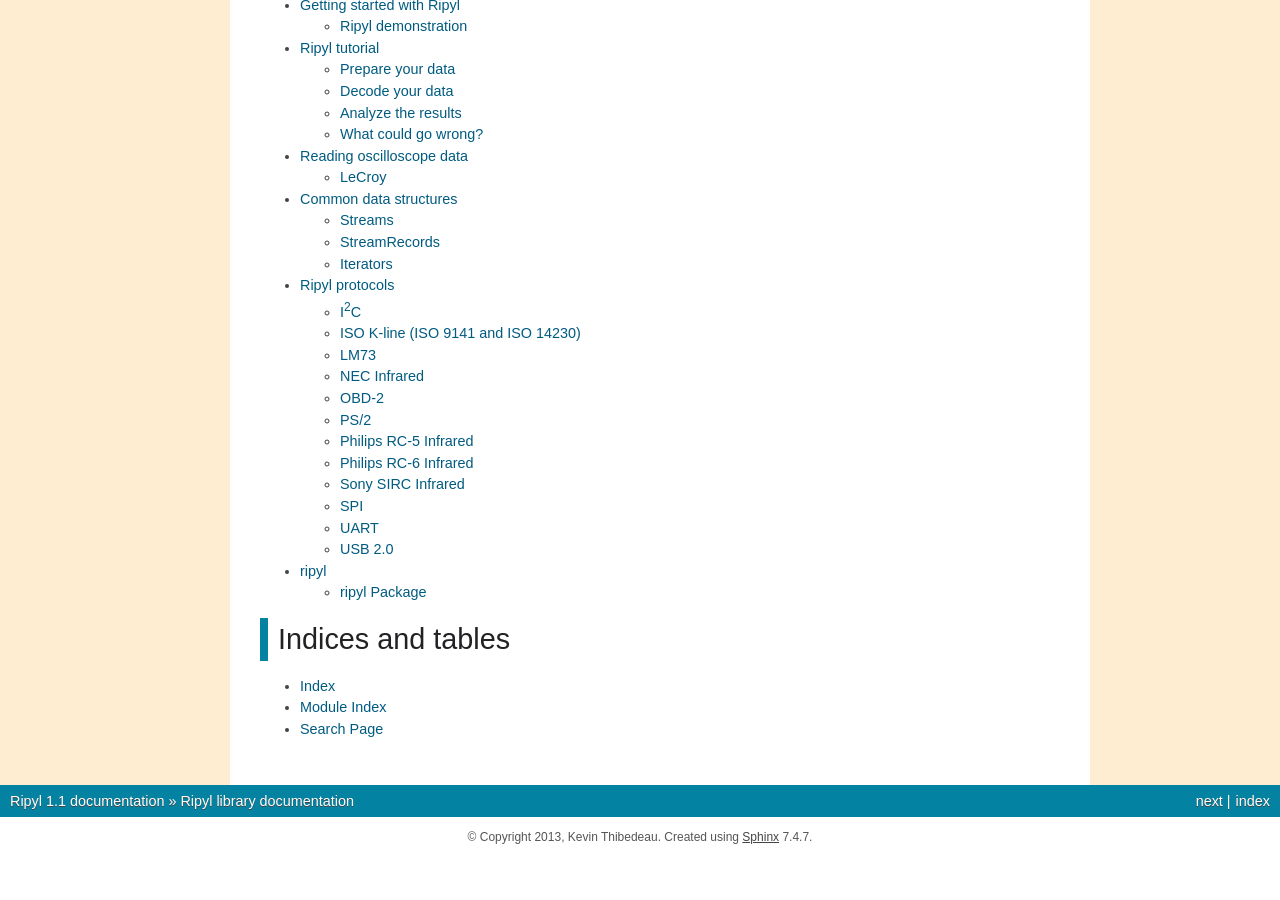
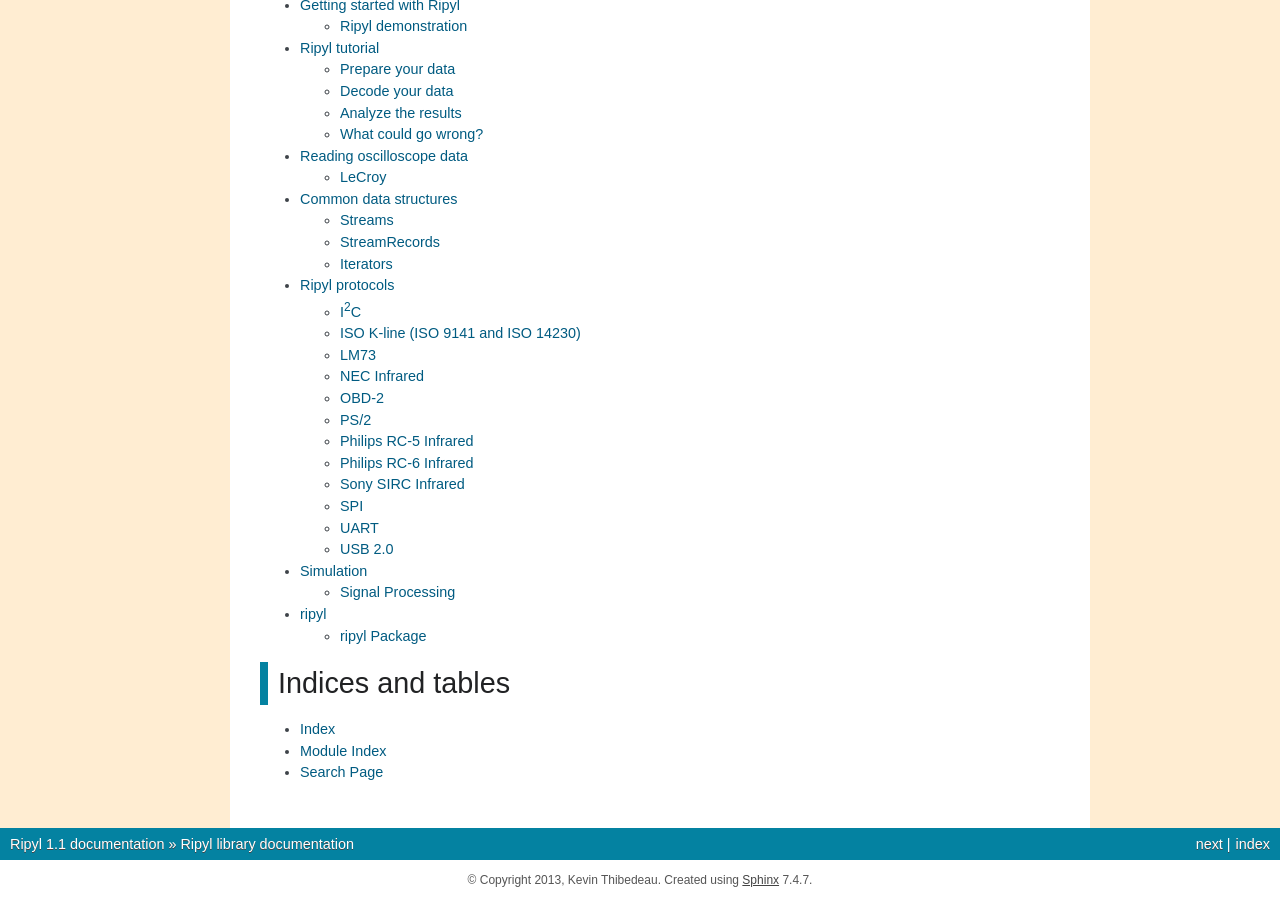
Before and after one commit to kevinpt/ripyl, a Sphinx documentation site: the page built from doc/index.rst, in a window 1280 px wide and 900 px high, scrolled down 1178 px. Built offline with Sphinx 7.4.7, drawn with Linux system fonts in a browser that asks for light colours; before the commit the page ends 2035 px from its top, so only the background shows below that; part of the change alters nothing that is shown.

```diff
--- a/doc/index.rst
+++ b/doc/index.rst
@@ -52,6 +52,7 @@ Contents
    rst/reading_data
    rst/data_structures
    rst/protocols
+   rst/simulation
    apidoc/modules
 
 
--- /dev/null
+++ b/doc/rst/simulation.rst
@@ -0,0 +1,172 @@
+==========
+Simulation
+==========
+
+In addition to decoding protocols, Ripyl provides functions for simulating realistic waveforms. All of the protocols come with a synthesis function that generates edge streams. Such streams can be fed into the corresponding decoder to retrieve the original data. These edge streams can be further enhanced by converting them to sample streams and applying transformations that replicate real world behavior such as noise and band-limited edges. This capability is used in Ripyl's own test suite to generate arbitrary randomized test data for validating the decoders.
+
+The synthesis functions are named with the convention `<protocol>_synth()`.
+
+Signal Processing
+-----------------
+
+The :mod:`.sigproc` module provides a number of functions for transforming sampled data. The following examples process a set of samples created from a short edge stream describing a pulse:
+
+.. code-block:: python
+
+    import ripyl
+    import ripyl.sigproc as sigp
+
+    pulse_edges = [(0.0, 0), (1.0, 1), (3.0, 0), (4.0, 0)]
+
+    sample_rate = 100.0 # Sample at 100Hz
+    sample_period = 1.0 / sample_rate
+
+    pulse_samples = list(sigp.edges_to_sample_stream(iter(pulse_edges), sample_period))
+    # NOTE: pulse_samples is a list of SampleChunk objects rather than raw samples
+
+.. image:: ../image/sigp_pulse.png
+    :scale: 60%
+
+
+Amplify
+~~~~~~~
+
+The :func:`~.amplify` function is used to apply a gain and offset to a waveform.
+
+.. code-block:: python
+
+    proc_samples = sigp.amplify(iter(pulse_samples), gain=0.5, offset=1.1)
+
+.. image:: ../image/sigp_amplify.png
+    :scale: 60%
+
+Invert
+~~~~~~
+
+The :func:`~.invert` function is used to invert the polarity of a waveform. It is the equivalent of ``amplify(..., gain=-1.0)``
+
+.. code-block:: python
+
+    proc_samples = sigp.invert(iter(pulse_samples))
+
+.. image:: ../image/sigp_invert.png
+    :scale: 60%
+
+Dropout
+~~~~~~~
+
+The :func:`~.dropout` function is used to simulate the corruption of a waveform by forcing samples to a fixed level for a span of time. This provides a convenient way to inject errors into a sample stream for testing a decoder's error handling.
+
+.. code-block:: python
+
+    # Force samples to the default 0.0V.
+    proc_samples = sigp.dropout(iter(pulse_samples), start_time=1.5, end_time=1.8)
+
+.. image:: ../image/sigp_dropout.png
+    :scale: 60%
+
+Noisify
+~~~~~~~
+
+The :func:`~.noisify` function adds arbitrary levels of gaussian noise to a waveform. It takes an SNR level in the form of a positive valued number. This value is only accurate if the input samples are normalized to the range 0.0 to 1.0. Any amplification should be applied after `noisify()` for the SNR to be correct. An SNR over 80 will bypass the noise generation process and just pass the original samples through.
+
+.. code-block:: python
+
+    proc_samples = sigp.noisify(iter(pulse_samples), snr_db=20.0)
+
+.. image:: ../image/sigp_noisify.png
+    :scale: 60%
+
+Quantize
+~~~~~~~~
+
+The :func:`~.quantize` function simulates the effect of ADC sample quantization by restricting samples to discrete levels. It is best visualized when used in conjunction with `noisify()`. The `full_scale` parameter specifies the voltage range of the ADC. Along with the specified number of ADC bits (default is 8) the discrete levels are separated by :math:`\text{full_scale} / 2^{bits}` volts. The output will not be clipped if the input levels extend beyond the range of `full_scale`. When this happens the effective number of bits is greater than what is specified with the `bits` parameter.
+
+.. code-block:: python
+
+    # The input pulse spans 0.0V to 1.0V (before noise). A 30V range means that an 8-bit ADC
+    # will quantize to 30.0 / 2**8 = 117mV steps.
+    proc_samples = sigp.quantize(sigp.noisify(iter(pulse_samples), snr_db=20.0), full_scale=30.0)
+
+.. image:: ../image/sigp_quantize.png
+    :scale: 60%
+
+Filter waveform
+~~~~~~~~~~~~~~~
+
+The :func:`~.filter_waveform` function performs a low-pass FFT on a sample stream. The filter parameters are specified with a `sample_rate` and a `rise_time` parameter that sets the approximate edge rate for the rising and falling edges. A Kaiser window function is used to generate filter coefficients. The :func:`~.min_rise_time` helper function provides the minimum rise time value for a given sample rate for a system with gaussian response (:math:`\text{rise_time} \approx 0.35 / BW`).
+
+.. code-block:: python
+
+    rt = sigp.min_rise_time(sample_rate) * 20.0
+    proc_samples = sigp.filter_waveform(iter(pulse_samples), sample_rate=sample_rate, rise_time=rt)
+
+
+.. image:: ../image/sigp_filter_wave.png
+    :scale: 60%
+
+Capacify
+~~~~~~~~
+
+The :func:`~.sigproc.capacify` function simulates a first-order RC filter applied to a sample stream. The result is rising and falling edges that exhibit exponential decay. This function iteratively computes the capacitor voltage to simulate the filter output for each sample. The default number of iterations is 80. If the iterations is set too low the output can exhibit erroneous artifacts due to numeric instabilities. This is dependent on the input waveform sample values, the sample period, and the time constant. There is a native Python implementation and a Cython implementation of this function. The native implementation is prohibitively slow if more than about 5 iterations is performed. If Cython is unavailable it is important to be careful when the iterations are reduced.
+
+
+We establish an initial capacitor voltage and charge from the first sample :math:`v_c = v_{sample}(0); q_0 = v_c * c`. For each iteration of the simulation we increment time such that :math:`dt = \text{sample_period} / \text{iterations}`:
+
+.. math::
+
+    dv = v_{sample} - v_c && \text{(voltage across resistor)}
+
+    i = dv / r  && \text{(current through r and c)}
+
+    i = dq / dt \Longrightarrow dq = i * dt
+
+    q' = q + dq
+
+    v_c' = q' / c
+
+
+.. code-block:: python
+
+    tau = 0.25
+    r = 1.0
+    c = tau / r  # Still 0.25 in this case with 1.0 Ohm of resistance
+
+    proc_samples = sigp.capacify(iter(pulse_samples), capacitance=c, resistance=r)
+
+.. image:: ../image/sigp_capacify.png
+    :scale: 60%
+
+synth_wave
+~~~~~~~~~~
+
+The :func:`~.synth_wave` function is a wrapper around :func:`~.edges_to_sample_stream`, :func:`~.capacify`, and :func:`~.filter_waveform`. It provides an easy way to directly convert an edge stream into a realistic sampled waveform with band-limited edges. The `capacify()` parameters are specified indirectly using the `tau_factor` parameter. This establishes the magnitude time constant `tau` in relation to the rise time. The `capacify()` operation is bypassed if the `tau_factor` is below 0.01
+
+.. code-block:: python
+
+    rt = sigp.min_rise_time(sample_rate) * 20.0
+    proc_samples = sigp.synth_wave(iter(pulse_edges), sample_rate=sample_rate, \
+        rise_time=rt, tau_factor=1.0)
+
+.. image:: ../image/sigp_synth_wave.png
+    :scale: 60%
+
+Combining operations
+~~~~~~~~~~~~~~~~~~~~
+
+The signal processing operations can be combined together in sequence to perform more complex processing of sampled waveforms.
+
+.. code-block:: python
+
+    rt = sigp.min_rise_time(sample_rate) * 10.0
+    tau = rt * 1.5
+    r = 1.0
+    c = tau / r
+
+    proc_samples = sigp.dropout(iter(pulse_samples), start_time=1.5, end_time=1.7)
+    proc_samples = sigp.filter_waveform(sigp.capacify(proc_samples, c, r), sample_rate=sample_rate, rise_time=rt)
+    proc_samples = sigp.quantize(sigp.noisify(proc_samples, snr_db=20.0), full_scale=20.0)
+    proc_samples = sigp.amplify(proc_samples, gain=5.0)
+
+.. image:: ../image/sigp_combi.png
+    :scale: 60%
--- a/doc/rst/tutorial.rst
+++ b/doc/rst/tutorial.rst
@@ -122,7 +122,7 @@ The decoded data is always stored in the ``data`` attribute of the StreamRecord
 
 There may be additional information about each data frame contained within the subrecords attached to a StreamRecord object. This varies by protocol. In the case of UART there is a subrecord for the start bit, data bits, any parity bit if parity was enabled, and the stop bit(s). Each of these subrecords is a StreamSegment object that adds timing information to the base StreamRecord class. This allows us to identify precisely where each detected feature of a frame occured in time. They also have their own ``status`` attributes. If the parity subrecord is present, its status is used to flag a parity error rather than the top level status of the :class:`~.uart.UARTFrame` object it is a child of. This is why :meth:`~.StreamRecord.nested_status` should be called in most cases rather than just checking the top level ``status`` attribute.
 
-Some protocols may insert non-data :class:`~.streaming.StreamEvent` objects to indicate additional information during the decode process. If this is the case the records should be filtered for only those that contain the desired data. For instance the :mod:`SPI <.spi>` decoder reports events for changes in chip select and the :mod:`I2C <.i2c>` decoder reports events for start, restart, and stop conditions. In the latter case these events serve as markers for the start and end of each bus transfer and may be useful for higher level decoders.
+Some protocols may insert non-data :class:`~.streaming.StreamEvent` objects to indicate additional information during the decode process. If this is the case the records should be filtered for only those that contain the desired data. For instance the :mod:`SPI <.protocol.spi>` decoder reports events for changes in chip select and the :mod:`I2C <.protocol.i2c>` decoder reports events for start, restart, and stop conditions. In the latter case these events serve as markers for the start and end of each bus transfer and may be useful for higher level decoders.
 
 .. _problems:
 
```
Also changed, not shown: doc/image/sigp_amplify.png (added), doc/image/sigp_capacify.png (added), doc/image/sigp_combi.png (added), doc/image/sigp_dropout.png (added), doc/image/sigp_filter_wave.png (added), doc/image/sigp_invert.png (added), doc/image/sigp_noisify.png (added), doc/image/sigp_pulse.png (added), doc/image/sigp_quantize.png (added), doc/image/sigp_synth_wave.png (added).
